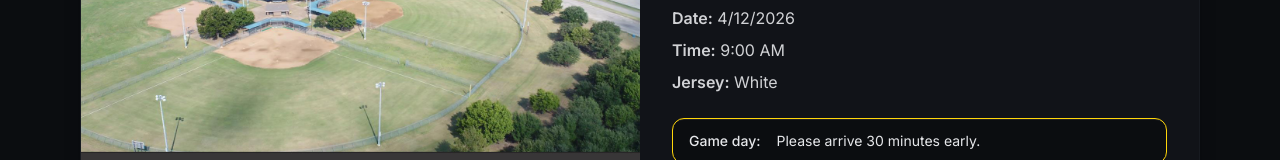
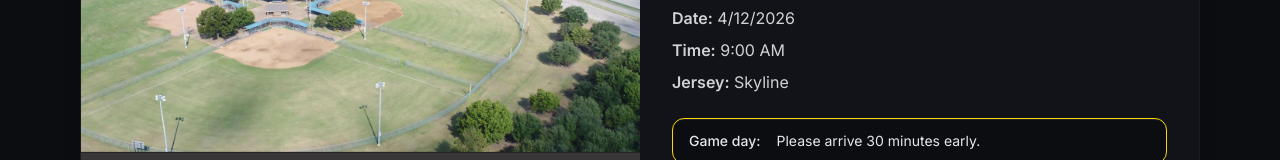
Before and after one commit to jdhawks2132/tk-next, a Next.js app: page /schedule/1 in a window 1280 px wide. Shown: the part 385-545 px from the top of the page. Built offline with nearby package versions, Linux system fonts and the light colour scheme; no server answers.

Commit message:
jersey update

```diff
--- a/src/data/schedules.ts
+++ b/src/data/schedules.ts
@@ -6,7 +6,7 @@ export const schedules: ScheduleItem[] = [
 		description: 'Tea',
 		field: '3',
 		location: 'McKinnish Park',
-		jersey: 'White',
+		jersey: 'Skyline',
 		googleMapsLink: 'https://maps.app.goo.gl/GZLfL5VE69kbSXdq9',
 		imageUrl: '/images/mckinnish.jpg',
 		date: '4/12/2026',
@@ -18,7 +18,7 @@ export const schedules: ScheduleItem[] = [
 		description: 'Bat Intentions',
 		field: '2',
 		location: 'McKinnish Park',
-		jersey: 'White',
+		jersey: 'Skyline',
 		googleMapsLink: 'https://maps.app.goo.gl/GZLfL5VE69kbSXdq9',
 		imageUrl: '/images/mckinnish.jpg',
 		date: '4/12/2026',
@@ -30,7 +30,7 @@ export const schedules: ScheduleItem[] = [
 		description: 'Vengeance',
 		field: '1',
 		location: 'McKinnish Park',
-		jersey: 'Skyline',
+		jersey: 'White',
 		googleMapsLink: 'https://maps.app.goo.gl/GZLfL5VE69kbSXdq9',
 		imageUrl: '/images/mckinnish.jpg',
 		date: '4/19/2026',
@@ -42,7 +42,7 @@ export const schedules: ScheduleItem[] = [
 		description: 'Pride',
 		field: '4',
 		location: 'McKinnish Park',
-		jersey: 'Skyline',
+		jersey: 'White',
 		googleMapsLink: 'https://maps.app.goo.gl/GZLfL5VE69kbSXdq9',
 		imageUrl: '/images/mckinnish.jpg',
 		date: '4/19/2026',
```
